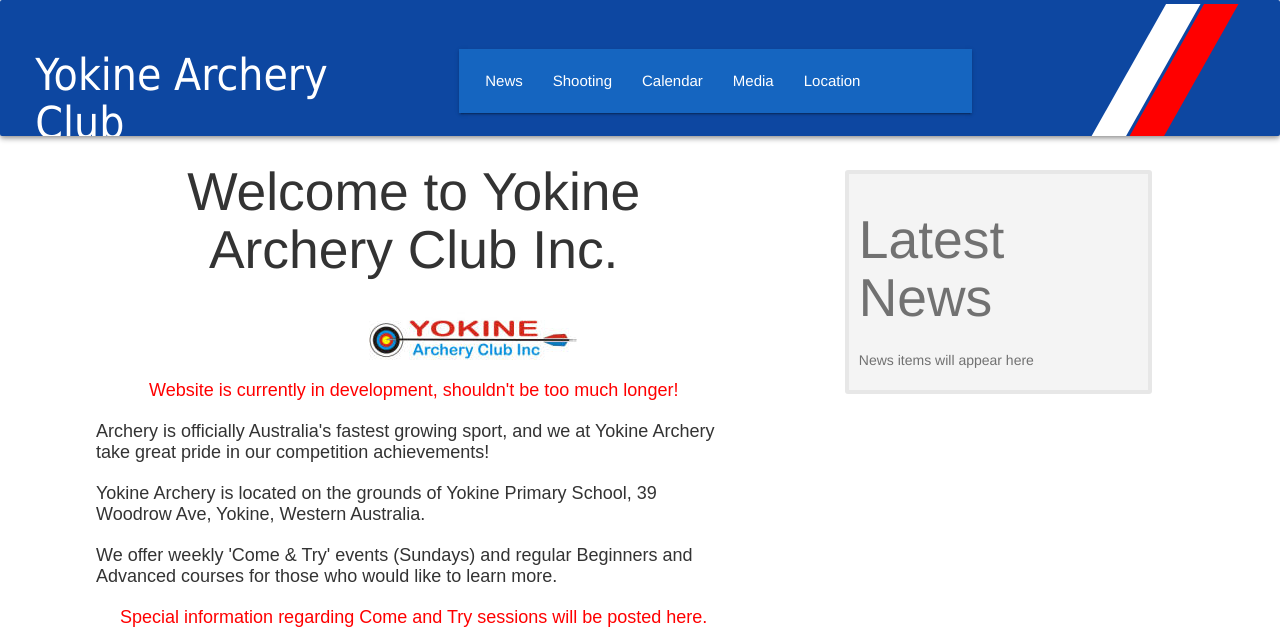
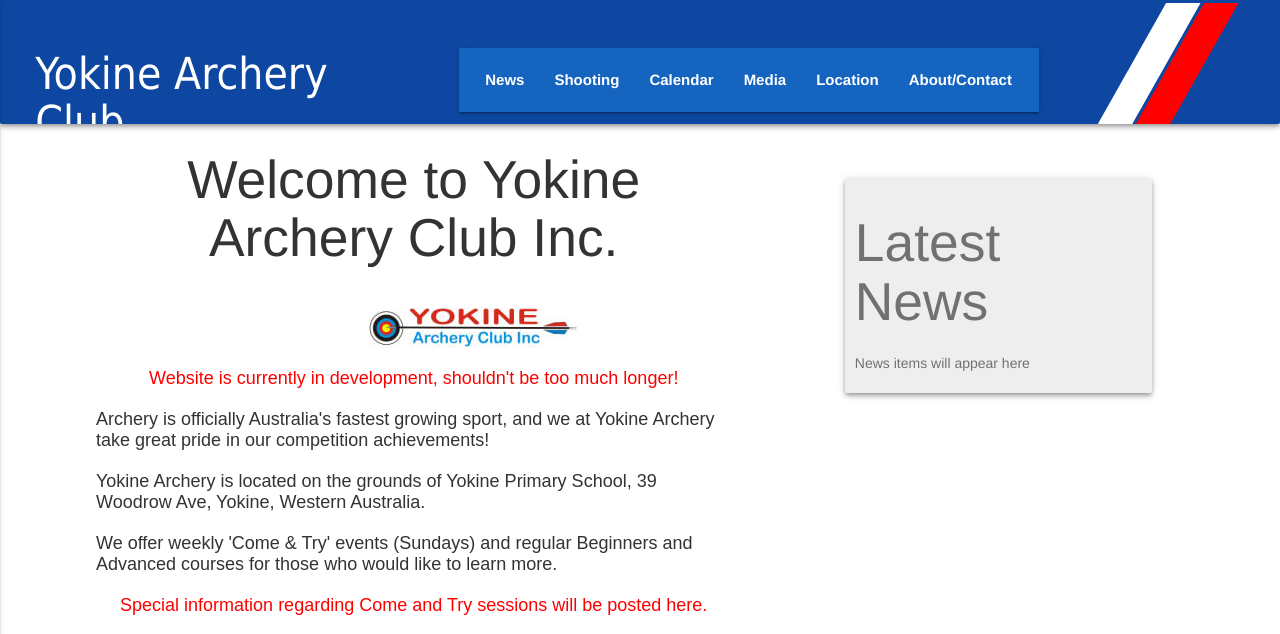
Before and after one commit to callumStudent/yokine, a Flask app: page / in a window 1280 px wide. Shown: the top 634 px of the page. Run offline with Flask 2, Linux system fonts and the light colour scheme; some libraries are stand-ins or nearby versions.

Commit message:
Working resizable nav

```diff
--- a/static/css/main.css
+++ b/static/css/main.css
@@ -16,38 +16,26 @@
   margin-bottom: 30px;
   overflow: auto;
 }
-/*
-#container {
-  margin-left: auto;
-  margin-right: auto;
-  padding: 20px;
-  width: inherit;
-  min-height: 200px;
-}
-*/
 
 #heading {
-  background-color: #00A;
-  color: #DDDDFF;
-  margin: 0 auto auto 0;
-  width: inherit;
-  height: 90px;
-  border-bottom: #008 10px solid;
-  box-shadow: 0 8px 5px #6D6D9F;
-  display: flex;
-  justify-content: space-around;
+    margin-top: -1px;
+    min-width: 341px;
+    height: 125px;
+    min-height: 125px;
 }
 
-#heading-1 {
-    margin-top: 0;
-}
-
-#heading-1>h2 {
-  /* min-width: 319px; */
+#logo {
+  min-width: 415px;
   color: white;
   font-family: Tahoma, Geneva, sans-serif;
   /* flex-grow: 1; */
   font-size: 2.94rem;
+}
+
+.logo-small {
+    font-size: 1.6em !important;
+    min-width: 219px !important;
+    margin-top: 35px;
 }
 
 .link-no-decoration {
@@ -62,7 +50,7 @@
 
 nav {
   margin-top: 25px;
-  min-width: 392px;
+  min-width: 580px;
 }
 
 nav a:hover {
@@ -71,6 +59,16 @@
 
 nav a:active, nav a:visited, nav a:hover {
   text-decoration: none !important;
+}
+
+nav li {
+    font-weight: bold;
+}
+
+.mobile-nav {
+    height: 60px !important;
+    width: 60px !important;
+    min-width: 60px !important;
 }
 
 .current_page {
@@ -82,14 +80,6 @@
 
 .current_page:hover {
   color: #759AE7;
-}
-
-#yokine-stripe {
-    position: relative;
-    height: 80px;
-    min-width: 181px;
-    max-width: 40%;
-    flex-grow: 2;
 }
 
 #yokine-stripe-svg {
@@ -154,7 +144,11 @@
 }
 
 .hide {
-  display: none;
+  display: none !important;
+}
+
+.show {
+  display: inline-block !important;
 }
 
 /** Index page **/
@@ -188,9 +182,9 @@
     min-width: 18%;
     padding: 10px;
     color: #717171;
-    background-color: #F4F4F4;
+    /* background-color: #F4F4F4;
     border: 4px solid #E7E7E7;
-    border-radius: 3px;
+    border-radius: 3px;*/
 }
 
 /** About/Contact  page **/
--- a/templates/base.html
+++ b/templates/base.html
@@ -18,11 +18,47 @@
   <script src="https://cdnjs.cloudflare.com/ajax/libs/materialize/0.97.0/js/materialize.min.js"></script><!--Materialize-->
 
   <script>
+    function windowSize() {
+        if( $( window ).width() <= 1218) {
+        $( 'nav' ).addClass('mobile-nav');
+      } else {
+        $( 'nav' ).removeClass('mobile-nav');
+      }
+
+      if( $( window ).width() > 992 &&
+        $( window ).width() <= 1218 ) {
+        $( '.hide-on-med-and-down' ).addClass('hide');
+        $( '#mobile' ).addClass('show');
+      } else {
+        $( '.hide-on-med-and-down' ).removeClass('hide');
+        $( '#mobile' ).removeClass('show');
+      }
+
+      if( $( window ).width() < 720) {
+        $( '#yokine-stripe' ).addClass('hide');
+      } else {
+        $( '#yokine-stripe' ).removeClass('hide');
+      }
+
+      if( $( window ).width() <= 565) {
+        $( '#logo' ).addClass('logo-small');
+      } else {
+        $( '#logo' ).removeClass('logo-small');
+      }
+    };
+
     $(document).ready(function () {
       $('nav>ul>li').removeClass('active');
       $('nav>ul>li a').each(function() {
         if ($(this).attr('name') == location.href.split("/").slice(-1)){ $(this).addClass('current_page'); }
       });
+
+      $(".button-collapse").sideNav();  /* Initialise side-nav */
+      windowSize();                     /* Initialise windowSize */
+    });
+
+    $( window ).resize( function() {
+        windowSize();
     });
   </script>
   {% block javascript %}
@@ -30,11 +66,11 @@
 </head>
 <body>
   <div id="page-wrap">
-    <div id="heading-1" class="card-panel blue darken-4 z-depth-2 row" style="max-height: 136px;overflow-y: hidden">
-      <h2 class="col l3" style="min-width: 415px;"><a class="link-no-decoration" href="{{url_for('index')}}">Yokine Archery Club</a></h2>
+    <div id="heading" class="card-panel blue darken-4 z-depth-2 row" style="max-height: 136px;overflow-y: hidden">
+      <h2 id="logo" class="col l3"><a class="link-no-decoration" href="{{url_for('index')}}">Yokine Archery Club</a></h2>
       <nav class="col l5 blue darken-3" role="navigation" style="margin-left: 20px">
         <div class="nav-wrapper">
-          <ul id="nav-mobile" class="left hide-on-med-and-down">
+          <ul class="left hide-on-med-and-down">
             <li><a name="news" href="{{url_for('news')}}">News</a></li>
             <li><a name="shooting" href="">Shooting</a></li>
             <li><a name="calendar" href="">Calendar</a></li>
@@ -42,9 +78,18 @@
             <li><a name="location" href="{{url_for('location')}}">Location</a></li>
             <li><a name="contact" href="{{url_for('contact')}}">About/Contact</a></li>
           </ul>
+          <ul id="slide-out" class="side-nav">
+            <li><a name="news" href="{{url_for('news')}}">News</a></li>
+            <li><a name="shooting" href="">Shooting</a></li>
+            <li><a name="calendar" href="">Calendar</a></li>
+            <li><a name="media" href="{{url_for('media')}}">Media</a></li>
+            <li><a name="location" href="{{url_for('location')}}">Location</a></li>
+            <li><a name="contact" href="{{url_for('contact')}}">About/Contact</a></li>
+          </ul>
+          <a id="mobile" href="#" data-activates="slide-out" class="button-collapse"><i class="mdi-navigation-menu"></i></a>
         </div>
       </nav>
-      <div class="col l1 right" style="position: relative">
+      <div id="yokine-stripe" class="col l1 right" style="position: relative">
         <svg id="yokine-stripe-svg" width="180px">
             <line x1="20" y1="115%" x2="130" y2="-15%" style="stroke:rgb(255,255,255);stroke-width:30;" />
             <line x1="58" y1="115%" x2="168" y2="-15%" style="stroke:rgb(255,0,0);stroke-width:30;" />
--- a/templates/index.html
+++ b/templates/index.html
@@ -3,7 +3,7 @@
   {% block title %}Yokine Archery >>-->{% endblock %}
   {% block javascript%}
   <script>
-        $( window ).resize( function() {
+    function windowSizeIndex() {
       if( $( window ).width() < 990) {
         $( '#news' ).addClass('hide');
         $( '.main > h2' ).addClass('news-hide');
@@ -13,13 +13,20 @@
         $( '.main > h2' ).removeClass('news-hide');
         $( '.main > p' ).removeClass('news-hide');
       }
-        })
+    }
+
+    $( document ).ready(function() {
+        windowSizeIndex();
+    });
+
+    $( window ).resize( function() {
+        windowSizeIndex();
+    });
   </script>
   {% endblock %}
 <!--</head>-->
 <!--<body>-->
   <!--<div id="page">-->
-    <!--<div id="container">-->
       <!--<div id="content">-->
         {% block content %}
         <div class="main">
@@ -55,14 +62,13 @@
                 src="{{url_for('static', filename='P1000156-800px.jpg')}}"
                 style="height: auto; width: 100%; max-height: 335px; max-width: 750px; margin-top: 20px; margin-left: -2%;" />
         </div>
-        <div id="news">
-            <h2>
-                Latest News
-            </h2>
+        <div id="news"class="card-panel grey lighten-3 accent-2 z-depth-2">
+            <div class="card-content">
+                <h2 class="card-title">Latest News</h2>
                 <p>News items will appear here</p>
+            </div>
         </div>
         {% endblock %}
       <!--</div>-->
   <!--</div>-->
-  <!--</div>-->
 <!--</body>-->
```
Lines whose indentation alone changed are shown as unchanged.
